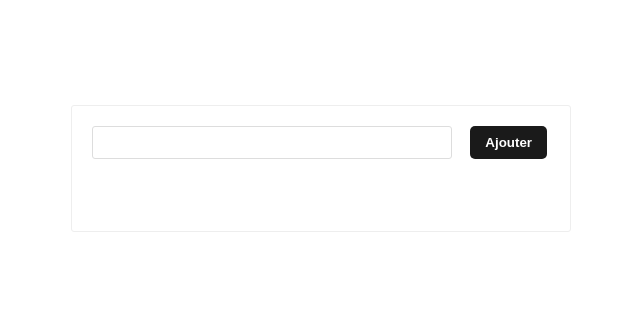
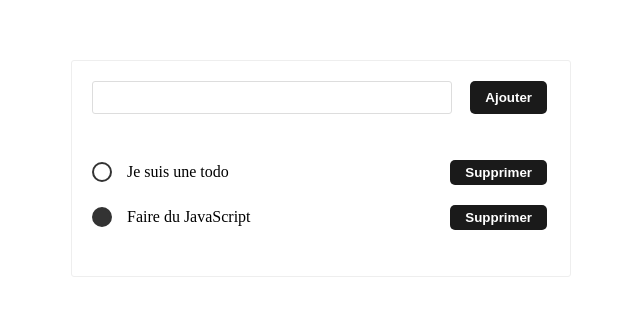
Before and after one commit to riseflag/todo, a website built with Vite: page index.html in a window 1280 px wide. Shown: the part 232-548 px from the top of the page, without its empty margins (319-959 px from the left). Built offline with nearby package versions, Linux system fonts and the light colour scheme.

Commit message:
Ajout de la fonctionnalité d'ajout de todo

```diff
--- a/src/main.js
+++ b/src/main.js
@@ -1 +1,51 @@
 import './style.css'
+
+const ul = document.querySelector("ul");
+const form = document.querySelector("form");
+const input = document.querySelector("form > input");
+
+form.addEventListener('submit', (event) => {
+    event.preventDefault();
+    const value = input.value;
+    input.value = '';
+    addTodo(value);
+    displayTodo();
+})
+
+const todos = [
+    {
+        text: 'Je suis une todo',
+        done: false
+    },
+    {
+        text: 'Faire du JavaScript',
+        done: true
+    },
+]
+
+const displayTodo = () => {
+    const todosNode = todos.map((todo, index) => {
+        return createTodoElement(todo, index);
+    })
+    ul.innerHTML = '';
+    ul.append(...todosNode);
+}
+
+const createTodoElement = (todo, index) => {
+    const li = document.createElement('li');
+    li.innerHTML = `
+    <span class="todo ${ todo.done ? 'done' : ''}"></span>
+    <p>${ todo.text }</p>
+    <button>Supprimer</button>
+    `;
+    return li;
+}
+
+const addTodo = (text) => {
+    todos.push({
+        text,
+        done: false
+    });
+}
+
+displayTodo();
--- a/src/style.css
+++ b/src/style.css
@@ -157,6 +157,7 @@ ul {
 li {
   display: flex;
   align-items: center;
+  padding: 10px 0;
 
   p {
     flex: 1;
```
